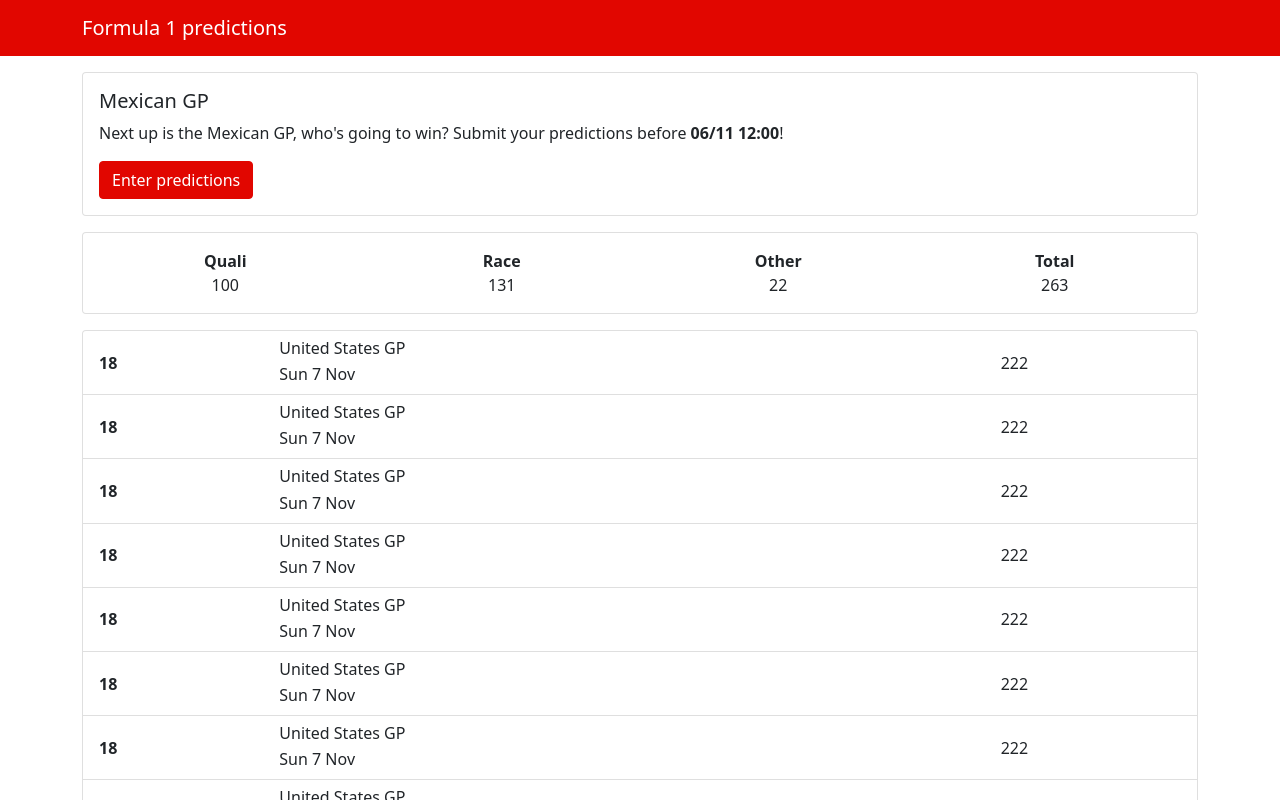
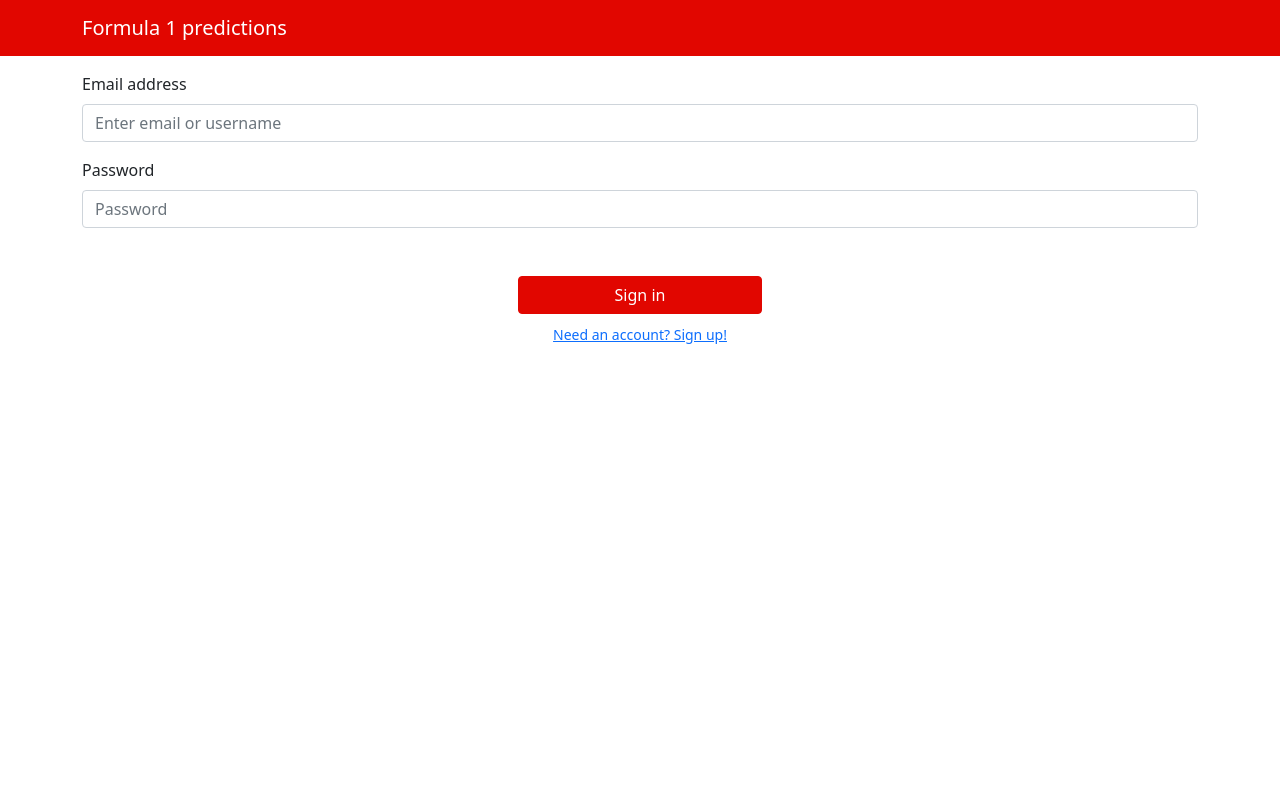
Before and after one commit to RuneClaeys/f1predictions-ui, a React (Vite) app: page /signin in a window 1280 px wide. Built offline with nearby package versions, Linux system fonts and the light colour scheme.

Commit message:
wip login

```diff
--- a/package.json
+++ b/package.json
@@ -11,6 +11,7 @@
       "react": "^17.0.0",
       "react-bootstrap": "^2.0.1",
       "react-dom": "^17.0.0",
+      "react-router-dom": "^5.3.0",
       "sass": "^1.43.4"
    },
    "devDependencies": {
--- a/src/App.jsx
+++ b/src/App.jsx
@@ -1,9 +1,12 @@
 import React from 'react';
 import { Container, Navbar, Stack } from 'react-bootstrap';
+import { BrowserRouter, Switch, Route } from 'react-router-dom';
 import Home from './pages/Home';
+import SignIn from './pages/SignIn';
 
 const App = () => {
    return (
+      <BrowserRouter>
          <Stack gap={3} style={{ maxHeight: '100vh' }} className="view overflow-auto ">
             <Navbar className="sticky-top" bg="primary" variant="dark">
                <Container>
@@ -13,9 +16,13 @@ const App = () => {
                </Container>
             </Navbar>
             <Container className="pb-5">
-            <Home />
+               <Switch>
+                  <Route exact path="/" component={Home} />
+                  <Route path="/signin" component={SignIn} />
+               </Switch>
             </Container>
          </Stack>
+      </BrowserRouter>
    );
 };
 
--- /dev/null
+++ b/src/core/endpoints/endpoints.js
@@ -0,0 +1,7 @@
+export const API_GRAND_PRIX = '/grand-prix';
+export const API_TEAMS = '/teams';
+export const API_PREDICTIONS = '/predictions';
+export const API_DRIVERS = '/drivers';
+
+export const API_USER_SIGN_IN = '/signIn';
+export const API_USER_SIGN_UP = '/signUp';
--- /dev/null
+++ b/src/core/hooks/useFetch.js
@@ -0,0 +1,29 @@
+import React from 'react';
+
+export function useFetch({ url, method = 'GET', initialFetch = false }) {
+   const [loading, setLoading] = React.useState(false);
+   const [error, setError] = React.useState(null);
+   const [data, setData] = React.useState(null);
+
+   const fetchData = React.useCallback(
+      async (fetchOptions) => {
+         setLoading(true);
+
+         await fetch(`${import.meta.env.VITE_API_BASE_URL}${url}`, {
+            ...fetchOptions,
+            method,
+            body: fetchOptions.body ? JSON.stringify(fetchOptions.body) : undefined,
+         })
+            .then((response) => response.json())
+            .then((json) => {
+               setData(json);
+               return json;
+            })
+            .catch((ex) => setError(ex))
+            .finally(() => setLoading(false));
+      },
+      [url]
+   );
+
+   return { loading, data, error, fetchData };
+}
--- /dev/null
+++ b/src/pages/SignIn.jsx
@@ -0,0 +1,55 @@
+import React from 'react';
+import { Button, Form } from 'react-bootstrap';
+import { NavLink } from 'react-router-dom';
+import { API_USER_SIGN_IN } from '../core/endpoints/endpoints';
+import { useFetch } from '../core/hooks/useFetch';
+
+const SignIn = () => {
+   const [user, setUser] = React.useState({ email: '', password: '' });
+
+   const { loading, fetchData } = useFetch({ url: API_USER_SIGN_IN, method: 'Post' });
+
+   function handleSignIn(event) {
+      event.preventDefault();
+
+      if (user.email && user.password) {
+         fetchData({ body: user });
+      }
+   }
+
+   return (
+      <Form onSubmit={handleSignIn}>
+         <Form.Group className="mb-3" controlId="formBasicEmail">
+            <Form.Label>Email address</Form.Label>
+            <Form.Control
+               value={user.email}
+               disabled={loading}
+               placeholder="Enter email or username"
+               onChange={(e) => setUser({ ...user, email: e.target.value })}
+            />
+         </Form.Group>
+
+         <Form.Group className="mb-3" controlId="formBasicPassword">
+            <Form.Label>Password</Form.Label>
+            <Form.Control
+               value={user.password}
+               disabled={loading}
+               type="password"
+               placeholder="Password"
+               onChange={(e) => setUser({ ...user, password: e.target.value })}
+            />
+         </Form.Group>
+
+         <div className="d-flex flex-column align-items-center mt-5">
+            <Button disabled={loading} variant="primary px-5" type="submit">
+               <span className="px-5"> Sign in</span>
+            </Button>
+            <NavLink disabled={loading} className="mt-2" to="/signup">
+               <small> Need an account? Sign up!</small>
+            </NavLink>
+         </div>
+      </Form>
+   );
+};
+
+export default SignIn;
```
Also changed, not shown: src/core/contexts/Store.jsx (added, +24 -0 lines), src/core/hooks/useStore.js (added, +11 -0 lines), 1 other file (tests, documents, lock files or other folders). Lines whose indentation alone changed are shown as unchanged.
